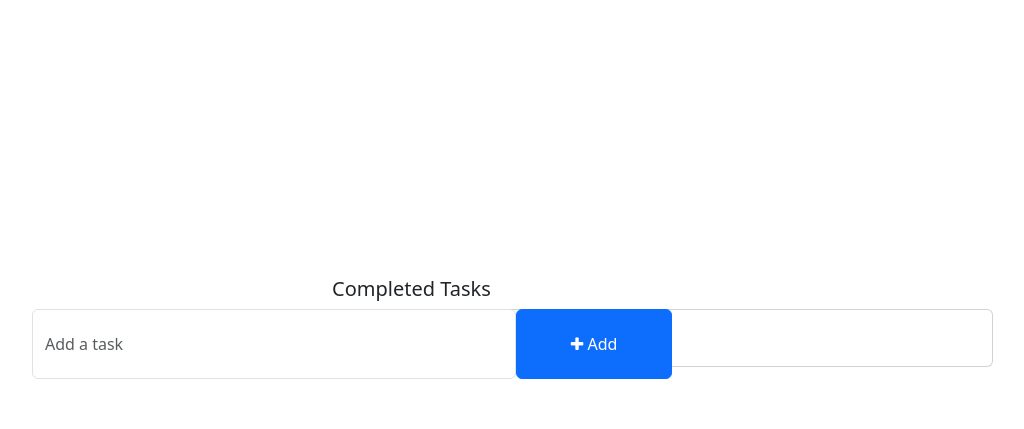
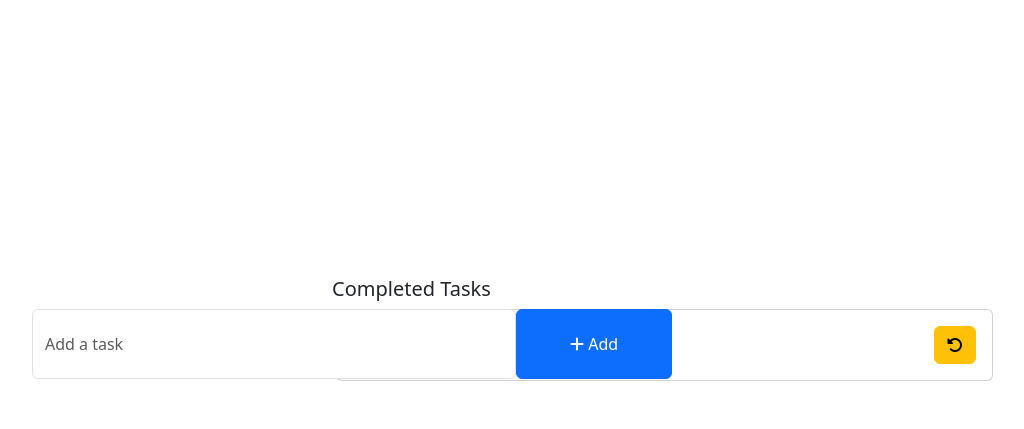
Before and after one commit to talham/django_practice, a Django app: page / in a window 1280 px wide. Shown: the part 371-800 px from the top of the page, without its empty margins (38-1062 px from the left). Run offline with Django 4.2, Linux system fonts and the light colour scheme; tables that the repository leaves empty hold one stand-in row (values such as "Sample post"); some libraries are stand-ins or nearby versions.

Commit message:
added undo task complete button

```diff
--- a/course/todo_app/templates/home.html
+++ b/course/todo_app/templates/home.html
@@ -10,8 +10,8 @@
     <link href="https://cdn.jsdelivr.net/npm/bootstrap@5.3.0-alpha1/dist/css/bootstrap.min.css" rel="stylesheet" integrity="sha384-GLhlTQ8iRABdZLl6O3oVMWSktQOp6b7In1Zl3/Jr59b6EGGoI1aFkw7cmDA6j6gD" crossorigin="anonymous">
     <script src="https://cdn.jsdelivr.net/npm/bootstrap@5.3.0-alpha1/dist/js/bootstrap.bundle.min.js" integrity="sha384-w76AqPfDkMBDXo30jS1Sgez6pr3x5MlQ1ZAGC+nuZB+EYdgRZgiwxhTBTkF7CXvN" crossorigin="anonymous"></script>
     <!-- Font Awesome Icons -->
-    <link rel="stylesheet" href="https://cdnjs.cloudflare.com/ajax/libs/font-awesome/4.7.0/css/font-awesome.min.css">
-
+    <!--link rel="stylesheet" href="https://cdnjs.cloudflare.com/ajax/libs/font-awesome/4.7.0/css/font-awesome.min.css"-->
+    <script src="https://kit.fontawesome.com/a3dda44210.js" crossorigin="anonymous"></script>
     <style>
         .form-control{
         padding: 1.375rem .75rem !important;
@@ -32,7 +32,7 @@
                     <div class="card-body">
                         {{t.task}}
                         <span style="position: relative; float: right;">
-                            <a class="btn btn-success"><i class="fa fa-check"></i> Mark as Done</a>
+                            <a href={% url 'mark_as_Done' t.id %} class="btn btn-success"><i class="fa fa-check"></i> Mark as Done</a>
                             <a class="btn btn-danger"><i class="fa fa-trash"></i></a>
                             <a class="btn btn-primary"><i class="fa fa-pencil"></i></a>
                         </span>
@@ -49,8 +49,11 @@
                 {% for c in Completed %}
                 <div class="card m-1">
                     <div class="card-body">
-                        <p class="card-text m-0">{{c.task}}<b>     Completed On: </b>{{c.last_modified|date:"M d Y"}}
-                    </div>
+                        <p class="card-text m-0">{{c.task}}<b>&emsp;Completed On: </b>{{c.last_modified|date:"M d Y"}}
+                            <span style="position: relative; float: right;">
+                                <a href={% url 'undoTask' c.id %} class="btn btn-warning"><i class="fa-solid fa-rotate-left"></i></a>
+                            </span>
+                     </div>
                 </div>
                 {%endfor%}
             </div>
--- a/course/todo_app/todo_app/urls.py
+++ b/course/todo_app/todo_app/urls.py
@@ -21,4 +21,6 @@
     path('admin/', admin.site.urls),
     path('',views.home,name='home'), # root-url
     path('addtask/',views.addTask,name='addTask'),
+    path('mark_as_done/<int:id>',views.mark_as_Done,name='mark_as_Done'),
+    path('undotask/<int:id>',views.UndoCompleteTask,name='undoTask'),
 ]
--- a/course/todo_app/todo_list/views.py
+++ b/course/todo_app/todo_list/views.py
@@ -1,4 +1,4 @@
-from django.shortcuts import render, redirect
+from django.shortcuts import render, redirect, get_object_or_404
 from .models import todo_list
 from django.http import HttpResponse
 
@@ -13,3 +13,15 @@
     task = request.POST['task']
     todo_list.objects.create(task=task)
     return redirect('home')
+
+def mark_as_Done(request,id):
+    task = get_object_or_404(todo_list,id=id)
+    task.status = True
+    task.save()
+    return redirect('home')
+
+def UndoCompleteTask(request,id):
+    task = get_object_or_404(todo_list,id=id)
+    task.status = False
+    task.save()
+    return redirect('home')
```
